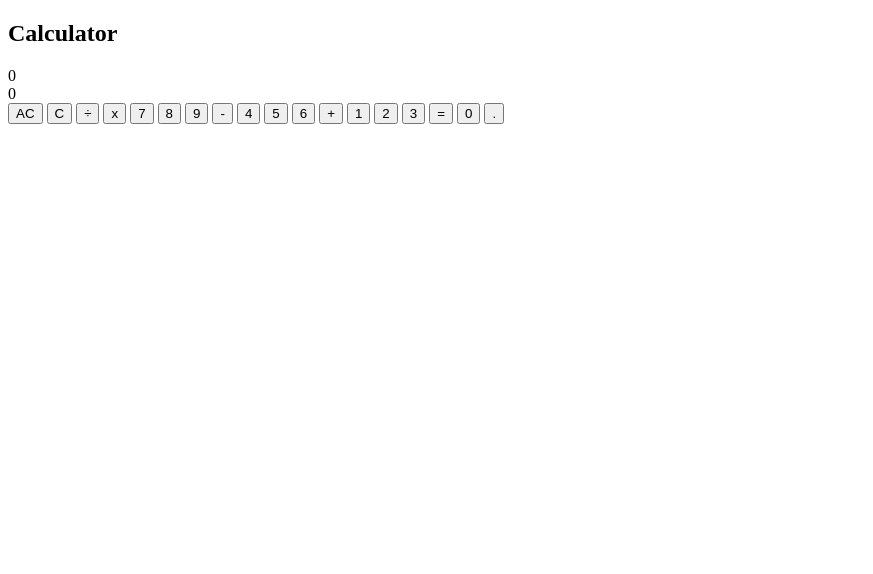
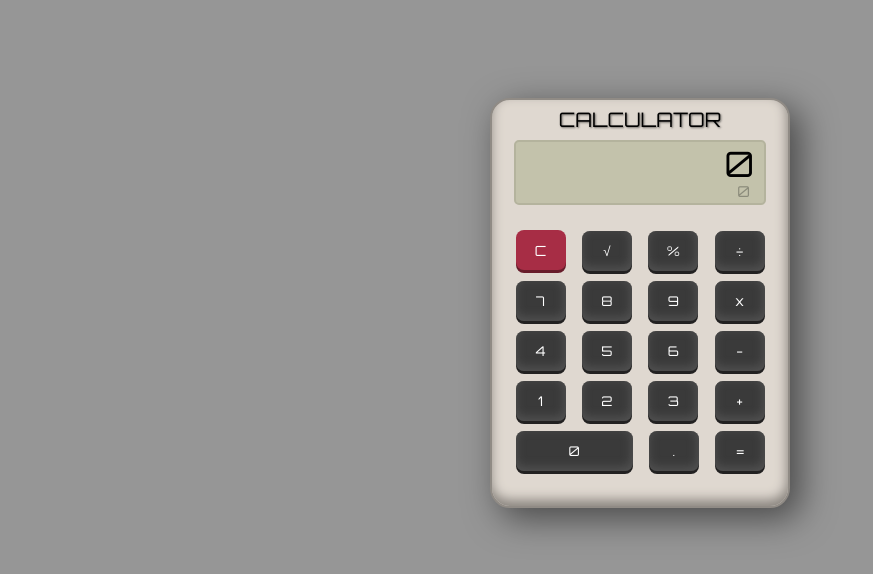
Before and after one commit to AleksandrMihasenko/Javascript-calculator, a plain HTML site: page index.html in a window 1280 px wide. Shown: the whole page, without its empty margins (0-873 px from the left). Drawn offline with Linux system fonts and the light colour scheme.

Commit message:
add page styles

```diff
--- a/index.html
+++ b/index.html
@@ -3,11 +3,15 @@
 <head>
     <meta charset="UTF-8">
     <meta name="viewport" content="width=device-width, initial-scale=1.0">
+    <link href="https://fonts.googleapis.com/css2?family=Orbitron&display=swap" rel="stylesheet">
     <title>Calculator</title>
+    <link rel="stylesheet" href="./style.css">
 </head>
 <body>
 
     <div class="wrapper">
+
+        <div class="calculator">
 
             <section class="title">
                 <h1>Calculator</h1>
@@ -18,30 +22,52 @@
                 <div class="history">0</div>
             </section>
 
+            <div class="container">
                 <section class="buttons">
-            <button value="ac">AC</button>
-            <button value="c">C</button>
+
+                    <div class="row-1">
+                        <button class="red" value="c">C</button>
+                        <button value="sqrt">&#8730;</button>
+                        <button value="%">%</button>
                         <button value="/">&divide;</button>
-            <button value="x">x</button>
+                    </div>
 
+                    <div class="row-2">
                         <button value="7">7</button>
                         <button value="8">8</button>
                         <button value="9">9</button>
-            <button value="-">-</button>
+                        <button value="x">x</button>
+                    </div>
 
+                    <div class="row-3">
                         <button value="4">4</button>
                         <button value="5">5</button>
                         <button value="6">6</button>
-            <button value="+">+</button>
+                        <button value="-">-</button>
+                    </div>
 
+                    <div class="row-4">
                         <button value="1">1</button>
                         <button value="2">2</button>
                         <button value="3">3</button>
-            <button value="=">=</button>
+                        <button value="+">+</button>
+                    </div>
 
-            <button value="0">0</button>
+                    <div class="row-5">
+                        <button class="zero" value="0">0</button>
+                        <!-- <button class="invisible">N</button> -->
                         <button value=".">.</button>
+                        <button class="equal" value="=">=</button>
+
+                    </div>
+
                 </section>
             </div>
+
+        </div>
+
+    </div>
+
+    <script src="./script.js"></script>
 </body>
 </html>
--- /dev/null
+++ b/style.css
@@ -0,0 +1,121 @@
+/* reset style */
+*{padding:0;margin:0;border:0;}
+*,*:before,*:after{-moz-box-sizing:border-box;-webkit-box-sizing:border-box;box-sizing:border-box;}
+:focus,:active{outline:none;}
+a:focus,a:active{outline:none;}
+nav,footer,header,aside{display:block;}
+html,body{height:100%;width:100%;font-size:100%;line-height:1;font-size:14px;-ms-text-size-adjust:100%;-moz-text-size-adjust:100%;-webkit-text-size-adjust:100%;}
+input,button,textarea{font-family:inherit;}
+input::-ms-clear{display:none;}
+button{cursor:pointer;}
+button::-moz-focus-inner{padding:0;border:0;}
+a,a:visited{text-decoration:none;}
+a:hover{text-decoration:none;}
+ul li{list-style:none;}
+img{vertical-align:top;}
+h1,h2,h3,h4,h5,h6{font-size:inherit;font-weight:inherit;}
+/*--------------------*/
+
+
+
+body {
+    font-family: "Orbitron", sans-serif;
+    background-color: #969696;
+}
+
+.wrapper {
+    width: 980px;
+    margin: 0px auto;
+}
+.calculator {
+    display: flex;
+    flex-direction: column;
+    align-items: center;
+    margin: 10% auto;
+    height: 410px;
+    width: 300px;
+    background-color: #dfd8d0;
+    border: 2px solid #908b85;
+    border-radius: 20px;
+    box-shadow: 10px 10px 34px 1px rgba(0, 0, 0, 0.5), inset -1px -6px 12px 0.1px #89847e;
+}
+
+.title {
+    padding-top: 10px;
+    padding-bottom: 10px;
+    font-size: 20px;
+    text-transform: uppercase;
+    text-shadow: 1px 1px 2px rgba(0, 0, 0, 0.5);
+}
+
+.display {
+    width: 85%;
+    height: 65px;
+    background-color: #c3c2ab;
+    border: 2px solid #b4b39d;
+    border-radius: 5px;
+    margin: 0px auto;
+}
+
+.answer {
+    margin-right: 10px;
+    margin-top: 5px;
+    font-size: 35px;
+    text-align: right;
+}
+
+.history {
+    margin-right: 14px;
+    margin-top: 2px;
+    font-size: 15px;
+    text-align: right;
+    color: #8b8b7b;
+ }
+
+ .container {
+    margin-top: 10px;
+ }
+
+.buttons {
+    font-size: 16px;
+    font-weight: bold;
+    display: inline-block;
+    width: 280px;
+    height: auto;
+    margin-top: 15px;
+    margin-left: 15px;
+}
+
+button {
+    color: #fff;
+    border-radius: 8px;
+    border: none;
+    background-color: #3a3a3a;
+    margin: 0 4px 10px 8px;
+    height: 40px;
+    width: 50px;
+    box-shadow: 0px 3px 0px 0px #222121, inset -1px -3px 10px 1px #515151;
+}
+
+button:active {
+    transform: translate(0px, 3px);
+    box-shadow: none;
+}
+
+button,
+button:hover,
+button:active,
+button:visited {
+  text-decoration: none !important;
+  outline: none !important;
+}
+
+.zero {
+    width: 117px;
+}
+
+.red {
+    font-size: 14px;
+    background-color: #a72d45;
+    box-shadow: 0px 3px 0px 0px #671c2a;
+}
```
Lines whose indentation alone changed are shown as unchanged.
